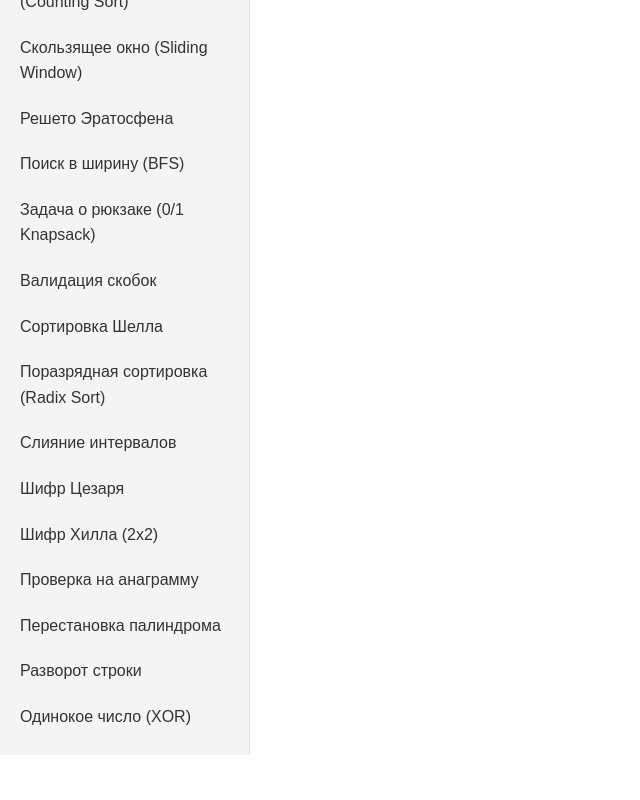
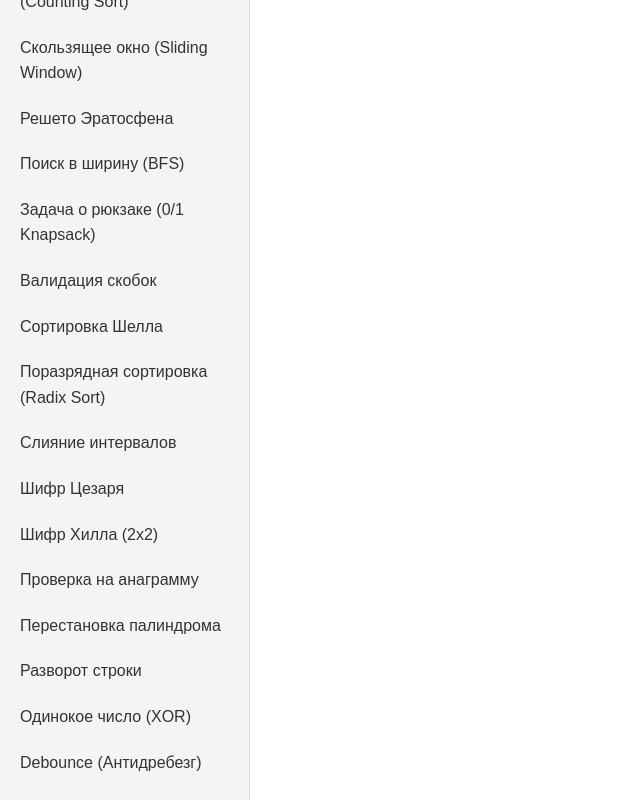
Before and after one commit to masha-masha/AlgoVault, a React (Vite) app: page / in a window 1280 px wide. Shown: the part 609-1409 px from the top of the page, without its empty margins (0-640 px from the left). Before the commit the page ends 1364 px from the top, so only its background shows below. Built offline with nearby package versions, Linux system fonts and the light colour scheme.

Commit message:
feat: add alg debounce

```diff
--- a/src/App.tsx
+++ b/src/App.tsx
@@ -8,7 +8,6 @@ function App() {
     <Router>
       <div className="app-container">
         <AlgorithmMenu/>
-
         <main className="content">
           <Routes>
             <Route path="/" element={<h1>Выберите алгоритм для изучения</h1>} />
--- a/src/data/algoritms.ts
+++ b/src/data/algoritms.ts
@@ -1038,6 +1038,31 @@ const radixSort = (nums: number[]): number[] => {
 
   return result;
 };`
+},
+{
+  id: "debounce",
+  title: "Debounce (Антидребезг)",
+  description: "Ограничивает частоту вызова функции. Выполняет её только после того, как прошло определенное время с последнего вызова. Идеально для полей поиска (API-запросов) и обработки событий ввода.",
+  complexity: { time: "O(1)", space: "O(1)" },
+  jsCode: `const debounce = (func, delay) => {
+  let timeoutId;
+
+  return (...args) => {
+    clearTimeout(timeoutId);
+    timeoutId = setTimeout(() => func(...args), delay);
+  };
+};`,
+  tsCode: `const debounce = <T extends (...args: any[]) => void>(
+  func: T,
+  delay: number
+): ((...args: Parameters<T>) => void) => {
+  let timeoutId: ReturnType<typeof setTimeout>;
+
+  return (...args: Parameters<T>) => {
+    clearTimeout(timeoutId);
+    timeoutId = setTimeout(() => func(...args), delay);
+  };
+};`
 }
 
 ];
--- a/src/index.css
+++ b/src/index.css
@@ -31,7 +31,7 @@ img {
 
 .app-container {
   display: flex;
-  flex-direction: column;
+  flex-direction: row;
   min-height: 100vh;
 }
 
@@ -166,6 +166,7 @@ img {
 
 
 @media (min-width: 768px) {
+
   .app-container {
     flex-direction: row;
     height: auto;
```
